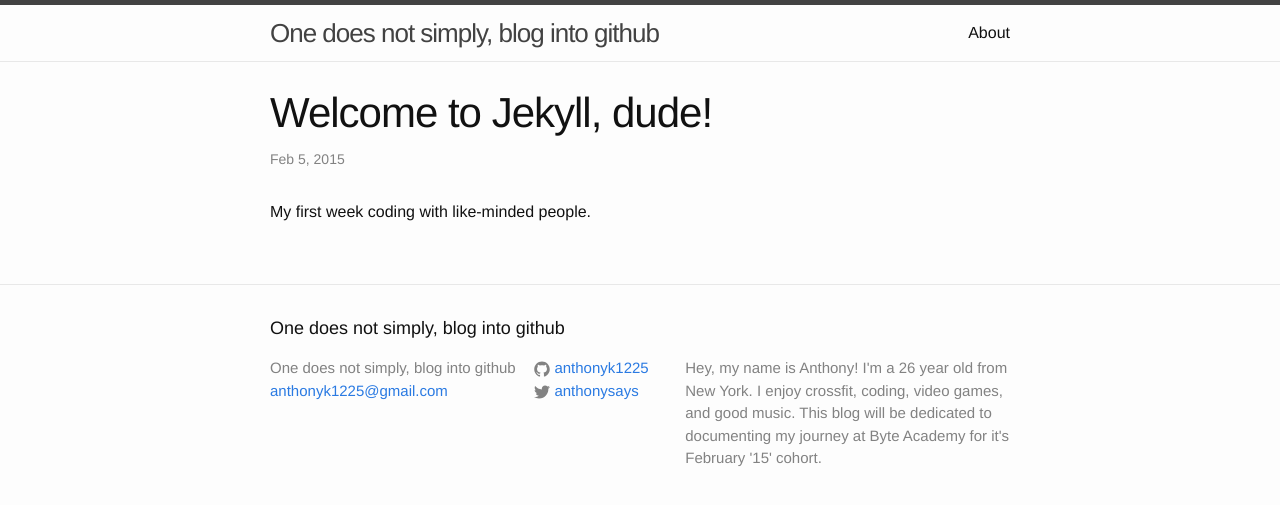
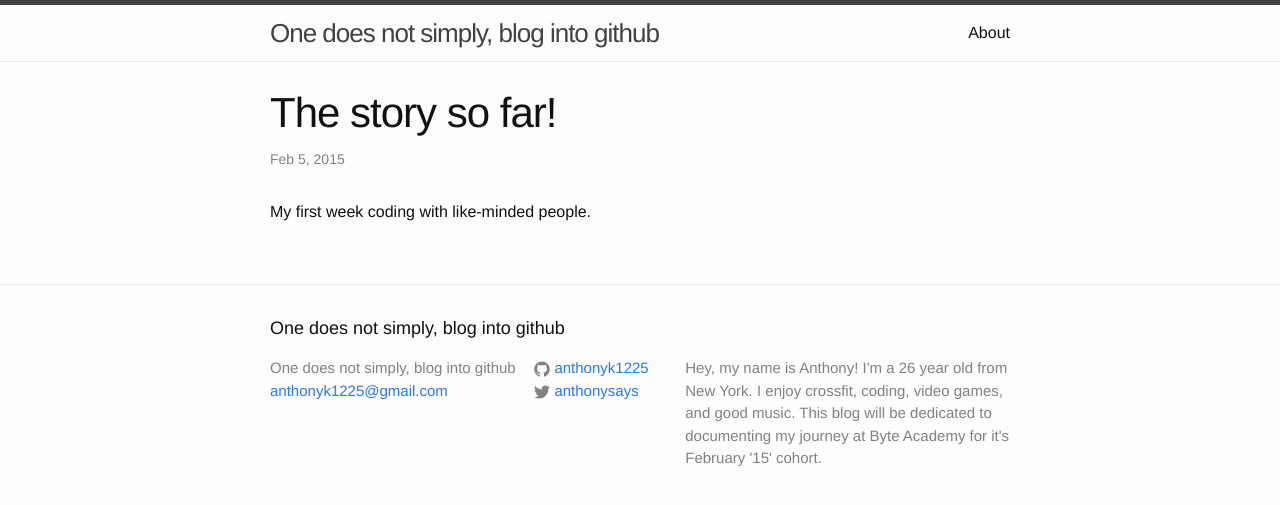
Before and after one commit to anthonyk1225/anthonyk1225.github.io, a Jekyll site: the page built from _posts/2015-02-05-The-story-so-far.markdown, in a window 1280 px wide. Shown: the top 505 px of the page. Built offline with Jekyll 4.4.1, drawn with Linux system fonts in a browser that asks for light colours.

Commit message:
edited my first post

```diff
--- a/_posts/2015-02-05-The-story-so-far.markdown
+++ b/_posts/2015-02-05-The-story-so-far.markdown
@@ -1,7 +1,7 @@
 ---
 layout: post
-title:  "Welcome to Jekyll, dude!"
-date:   2015-02-05 17:38:21
+title:  "The story so far!"
+date:   2015-02-05 23:50:21
 categories: jekyll update
 ---
 My first week coding with like-minded people.
```
